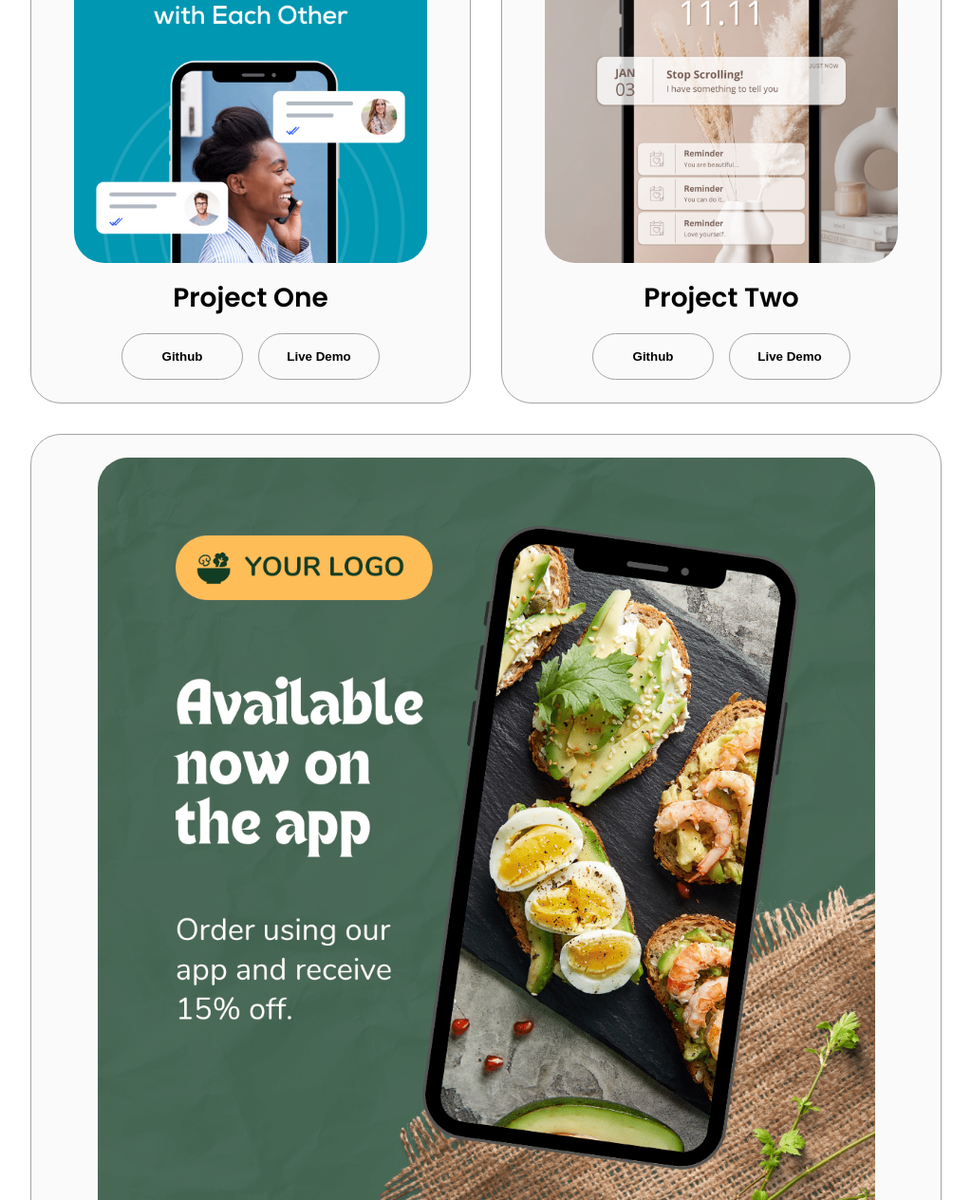
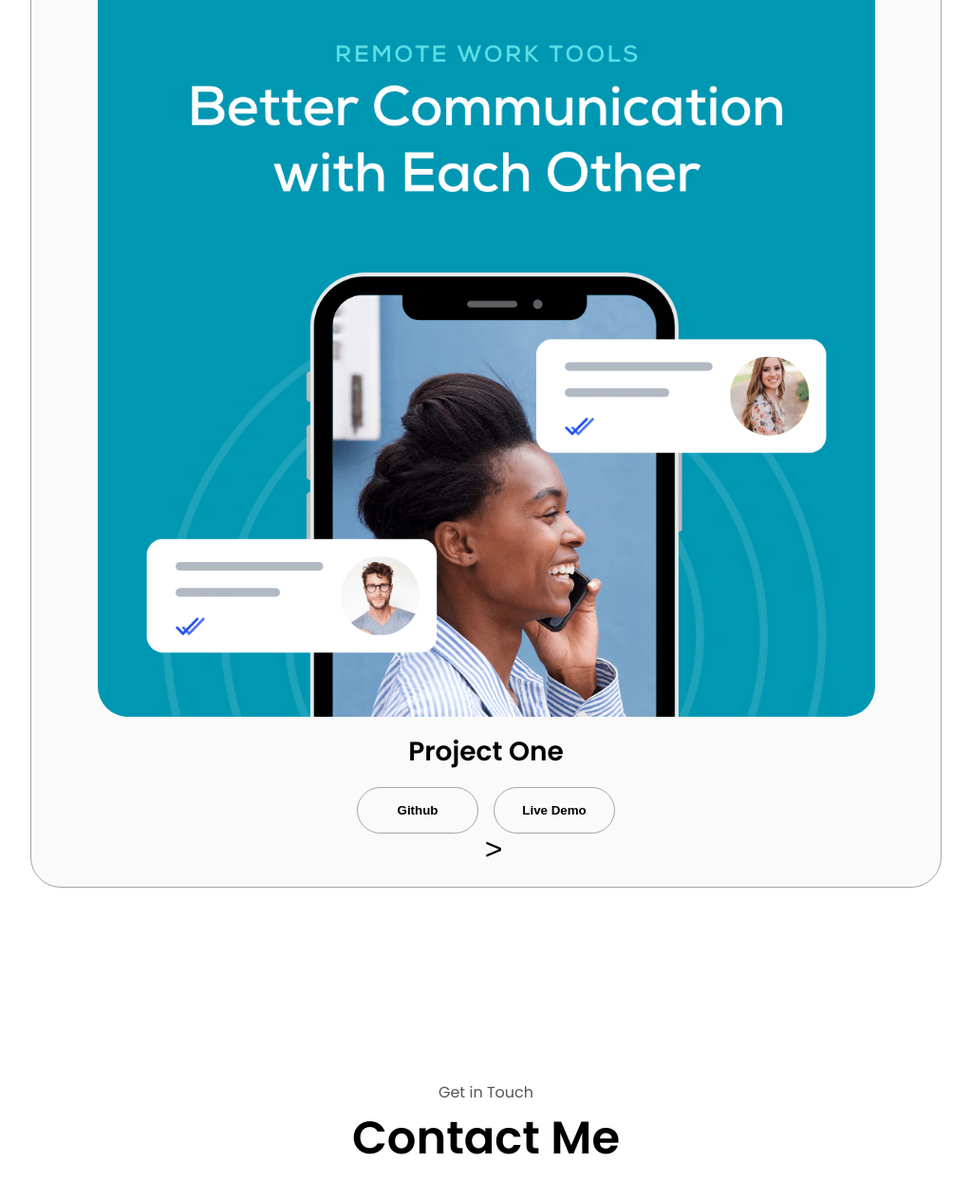
Before and after one commit to tokamaky/XiaohangJi-Responsive-Portfolio-Website, a plain HTML site: page index.html in a window 1280 px wide. Shown: the part 2674-3938 px from the top of the page at 95% size, without its empty margins (128-1151 px from the left). Drawn offline with Linux system fonts and the light colour scheme.

Commit message:
update project

```diff
--- a/index.html
+++ b/index.html
@@ -236,7 +236,12 @@
     <h1 class="title">Projects</h1>
     <div class="experience-details-container">
         <div class="about-containers">
+            <!-- Project Display Container -->
             <div class="details-container color-container">
+                <!-- Arrow for Previous Project -->
+                <button class="arrow prev-btn" onclick="changeProject(-1)">
+                    &lt; <!-- Left arrow symbol -->
+                </button>
                 <div class="article-container">
                     <img
                         src="./assets/project-1.png"
@@ -246,73 +251,30 @@
                 </div>
                 <h2 class="experience-sub-title project-title">Project One</h2>
                 <div class="btn-container">
-            <!-- project2-->
+                    <!-- GitHub button for Project One -->
                     <button
                         class="btn btn-color-2 project-btn"
-              onclick="location.href='https://github.com/'"
+                        onclick="openGitHub('https://github.com/')"
                     >
                         Github
                     </button>
-            <!-- project1-->
+                    <!-- Live Demo button for Project One -->
                     <button
                         class="btn btn-color-2 project-btn"
-              onclick="location.href='https://github.com/'"
+                        onclick="openDemo('https://github.com/')"
                     >
                         Live Demo
                     </button>
                 </div>
-        </div>
-        <div class="details-container color-container">
-          <div class="article-container">
-            <img
-              src="./assets/project-2.png"
-              alt="Project 2"
-              class="project-img"
-            />
-          </div>
-          <h2 class="experience-sub-title project-title">Project Two</h2>
-          <div class="btn-container">
-            <button
-              class="btn btn-color-2 project-btn"
-              onclick="location.href='https://github.com/'"
-            >
-              Github
-            </button>
-            <button
-              class="btn btn-color-2 project-btn"
-              onclick="location.href='https://github.com/'"
-            >
-              Live Demo
-            </button>
-          </div>
-        </div>
-        <div class="details-container color-container">
-          <div class="article-container">
-            <img
-              src="./assets/project-3.png"
-              alt="Project 3"
-              class="project-img"
-            />
-          </div>
-          <h2 class="experience-sub-title project-title">Project Three</h2>
-          <div class="btn-container">
-            <button
-              class="btn btn-color-2 project-btn"
-              onclick="location.href='https://github.com/'"
-            >
-              Github
-            </button>
-            <button
-              class="btn btn-color-2 project-btn"
-              onclick="location.href='https://github.com/'"
-            >
-              Live Demo
+                <!-- Arrow for Next Project -->
+                <button class="arrow next-btn" onclick="changeProject(1)">
+                    &gt; <!-- Right arrow symbol -->
                 </button>
             </div>
         </div>
     </div>
-    </div>
 </section>
+
   <section id="contact">
     <p class="section__text__p1">Get in Touch</p>
     <h1 class="title">Contact Me</h1>
--- a/script.js
+++ b/script.js
@@ -4,3 +4,55 @@ function toggleMenu() {
     menu.classList.toggle("open");
     icon.classList.toggle("open");
 }
+
+// JavaScript function to change the project
+let currentProject = 1; // Start with the first project
+
+function changeProject(direction) {
+  currentProject += direction;
+
+  // Limit the project number to 1, 2, or 3 (assuming you have 3 projects)
+  if (currentProject < 1) {
+    currentProject = 3;
+  } else if (currentProject > 3) {
+    currentProject = 1;
+  }
+
+  // Update the project content based on the currentProject value
+  // You can fetch data dynamically or use static data as per your requirements
+  // For simplicity, I'm assuming static data here
+  const projectTitle = document.querySelector('.project-title');
+  const projectDescription = document.querySelector('.project-description');
+  const projectImg = document.querySelector('.project-img');
+
+  switch (currentProject) {
+    case 1:
+      projectTitle.textContent = 'Project One';
+      projectDescription.textContent = 'This is a description of Project One.';
+      projectImg.src = './assets/project-1.png';
+      break;
+    case 2:
+      projectTitle.textContent = 'Project Two';
+      projectDescription.textContent = 'This is a description of Project Two.';
+      projectImg.src = './assets/project-2.png';
+      break;
+    case 3:
+      projectTitle.textContent = 'Project Three';
+      projectDescription.textContent = 'This is a description of Project Three.';
+      projectImg.src = './assets/project-3.png';
+      break;
+  }
+}
+
+// Function to open GitHub link
+function openGitHub(url) {
+  window.open(url, '_blank');
+}
+
+// Function to open Live Demo link
+function openDemo(url) {
+  window.open(url, '_blank');
+}
+
+// Initialize the project content
+changeProject(0);
--- a/style.css
+++ b/style.css
@@ -303,9 +303,13 @@ section {
 }
 
 .arrow {
-  position: absolute;
-  right: -5rem;
-  bottom: 2.5rem;
+  font-size: 2rem; /* Adjust the font size as needed */
+  background-color: transparent;
+  border: none;
+  cursor: pointer;
+  display: inline-block; /* Change display to inline-block */
+  vertical-align: middle; /* Vertically align the buttons */
+  line-height: 1; /* Reset line-height for vertical alignment */
 }
 
 .details-container {
@@ -396,6 +400,14 @@ article .icon {
   border-color: rgb(163, 163, 163);
 }
 
+.prev-btn {
+  transform: scaleX(-1); /* Flip the left arrow horizontally */
+}
+
+.next-btn {
+  margin-left: 1rem;
+}
+
 /* CONTACT */
 
 #contact {
```
Lines whose indentation alone changed are shown as unchanged.
